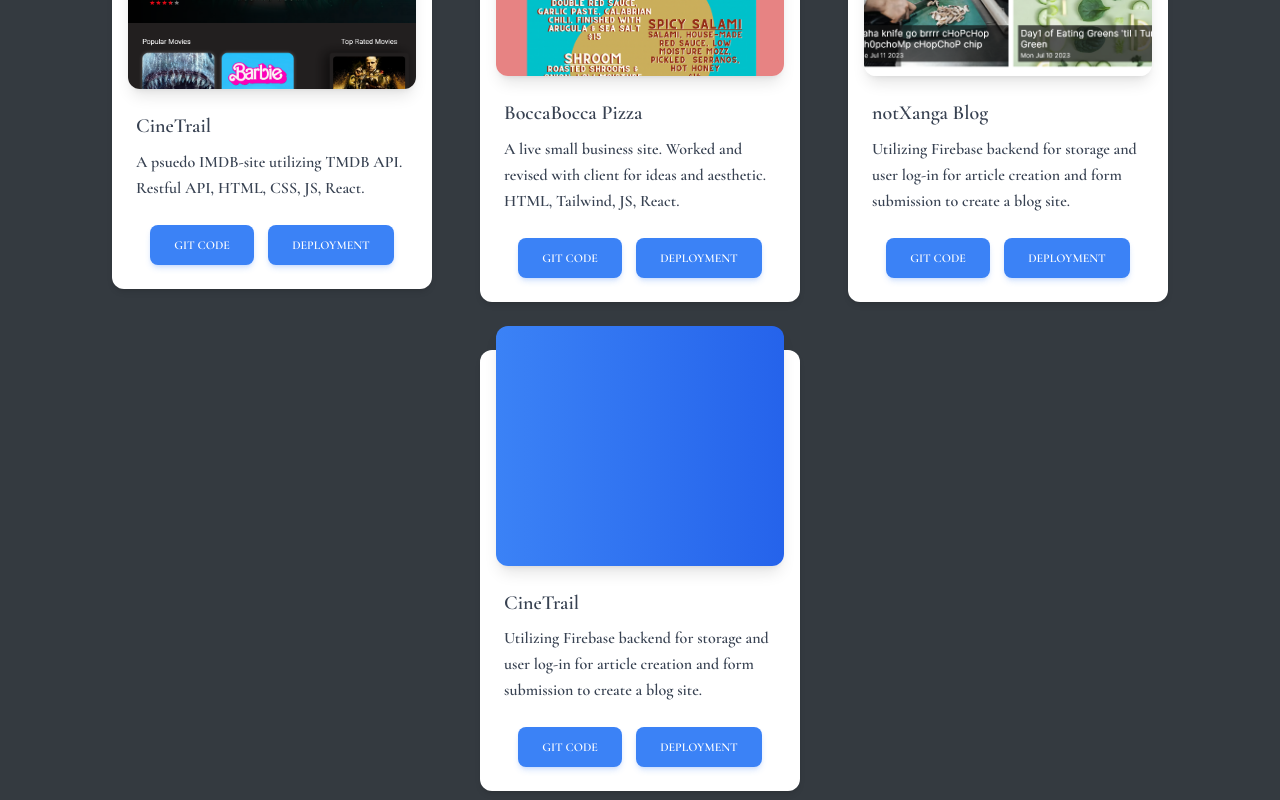
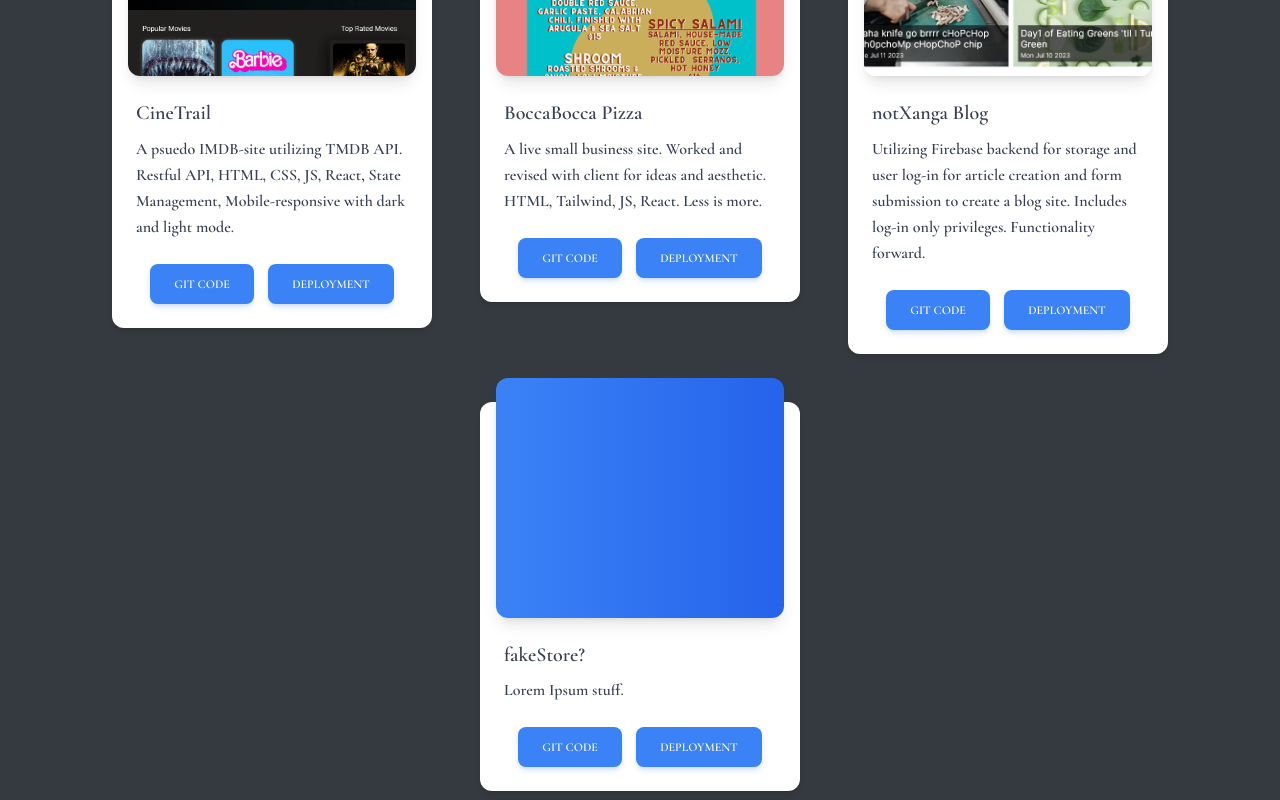
Before and after one commit to albertdang8/portfolio, a React (Vite) app in the folder code/: page / in a window 1280 px wide. Shown: the part 1300-2100 px from the top of the page. Built offline with nearby package versions, Linux system fonts and the light colour scheme; a web font is replaced by a local one.

Commit message:
gud changez

```diff
--- a/code/src/components/NavBar/NavBar.jsx
+++ b/code/src/components/NavBar/NavBar.jsx
@@ -7,7 +7,7 @@ const NavBar = () => {
         <a href="#hero" className="w-full text-md font-bold text-[#00DF9A] max-md:text-center max-md:pt-4 px-4">
           dang.albert(dev)
         </a>
-        <ul className="max-md:flex-wrap max-md:justify-evenly flex gap-4 font-semibold">
+        <ul className="max-md:flex-wrap max-md:justify-evenly flex gap-4 font-semibold max-sm:gap-0 max-sm:text-sm">
           <li className="p-4 nav__link">
             <a href="#portfolio">Projects</a>
           </li>
--- a/code/src/index.css
+++ b/code/src/index.css
@@ -78,12 +78,14 @@ button {
 @media (min-width: 475px) {
   .container {
     max-width: 475px;
+    font-size: 1.125rem;
   }
 }
 
 @media (min-width: 640px) {
   .container {
     max-width: 640px;
+    font-size: 1.125rem;
   }
 }
 
--- a/code/src/sections/Portfolio.jsx
+++ b/code/src/sections/Portfolio.jsx
@@ -15,7 +15,7 @@ const Portfolio = () => {
 
       <div
         id="card-container"
-        className="flex flex-wrap justify-center items-center gap-12"
+        className="flex flex-wrap justify-center items-start gap-12"
       >
         {/* card1 */}
         <div className="relative flex w-80 flex-col rounded-xl bg-white bg-clip-border text-gray-700 shadow-md">
@@ -34,7 +34,7 @@ const Portfolio = () => {
             </h5>
             <p className=" text text-base font-light leading-relaxed text-inherit antialiased">
               A psuedo IMDB-site utilizing TMDB API. Restful API, HTML, CSS, JS,
-              React.
+              React, State Management, Mobile-responsive with dark and light mode.
             </p>
           </div>
           <div className="p-6 pt-0 flex justify-evenly">
@@ -47,7 +47,7 @@ const Portfolio = () => {
               Git Code
             </a>
             <a
-              href="#"
+              href="https://netflips.netlify.app"
               target="_blank"
               rel="noopener noreferrer"
               className="select-none rounded-lg bg-blue-500 py-3 px-6 text-center align-middle text text-xs font-bold uppercase text-white shadow-md shadow-blue-500/20 transition-all hover:shadow-lg hover:shadow-blue-500/40 focus:opacity-[0.85] focus:shadow-none active:opacity-[0.85] active:shadow-none disabled:pointer-events-none disabled:opacity-50 disabled:shadow-none"
@@ -73,7 +73,7 @@ const Portfolio = () => {
             </h5>
             <p className=" text text-base font-light leading-relaxed text-inherit antialiased">
               A live small business site. Worked and revised with client for
-              ideas and aesthetic. HTML, Tailwind, JS, React.
+              ideas and aesthetic. HTML, Tailwind, JS, React. Less is more.
             </p>
           </div>
           <div className="p-6 pt-0 flex justify-evenly">
@@ -112,7 +112,7 @@ const Portfolio = () => {
             </h5>
             <p className=" text text-base font-light leading-relaxed text-inherit antialiased">
               Utilizing Firebase backend for storage and user log-in for article
-              creation and form submission to create a blog site.
+              creation and form submission to create a blog site. Includes log-in only privileges. Functionality forward.
             </p>
           </div>
           <div className="p-6 pt-0 flex justify-evenly">
@@ -147,11 +147,10 @@ const Portfolio = () => {
           ></div>
           <div className="p-6">
             <h5 className="mb-2  text text-xl font-semibold leading-snug tracking-normal text-blue-gray-900 antialiased">
-              CineTrail
+              fakeStore?
             </h5>
             <p className=" text text-base font-light leading-relaxed text-inherit antialiased">
-              Utilizing Firebase backend for storage and user log-in for article
-              creation and form submission to create a blog site.
+              Lorem Ipsum stuff.
             </p>
           </div>
           <div className="p-6 pt-0 flex justify-evenly">
--- a/code/src/sections/Summary.jsx
+++ b/code/src/sections/Summary.jsx
@@ -37,7 +37,7 @@ const Summary = () => {
           </div>
 
           <div className="md:text-[calc(1rem+1vw)] text-white/50 container text-center my-8 px-6">
-            <p className="mb-8">
+            <p className="mb-8 text-center max-w-[1000px] mx-auto">
               By choosing to work with me, {`you're`} not just hiring a web
               developer; {`you're`} gaining a developer who is constantly driven
               to{" "}
@@ -52,6 +52,10 @@ const Summary = () => {
               building websites; {`I'm`} actively cultivating our success
               through and in every project. Plus {`I'm`} really funny and quirky
               once hired.
+            </p>
+            <p className="max-w-[1000px]">
+              When {`I'm`} not coding, {`you'll`} often find me cycling, bowling,
+              playing chess, or building model kits.
             </p>
           </div>
         </div>
```
